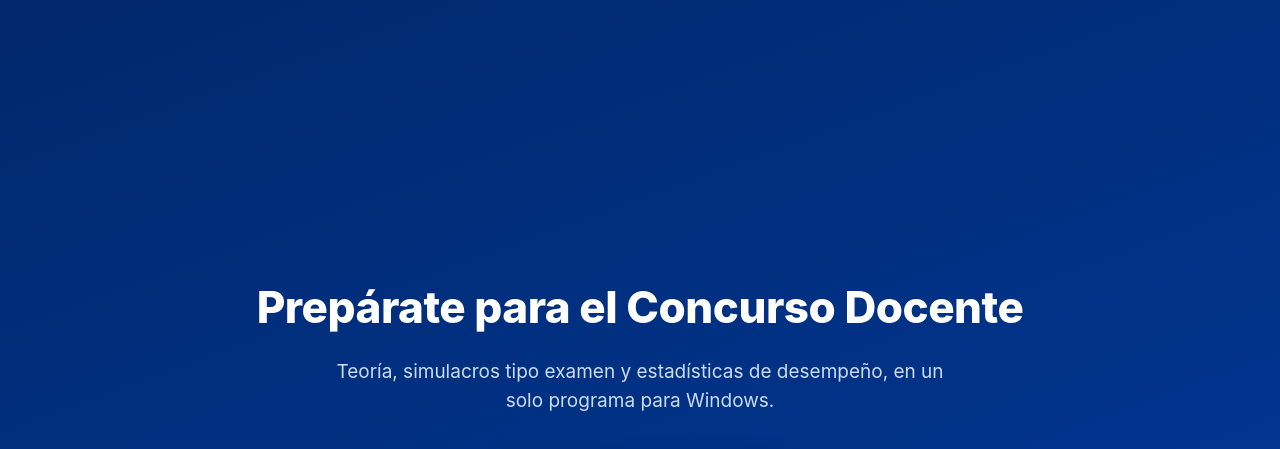
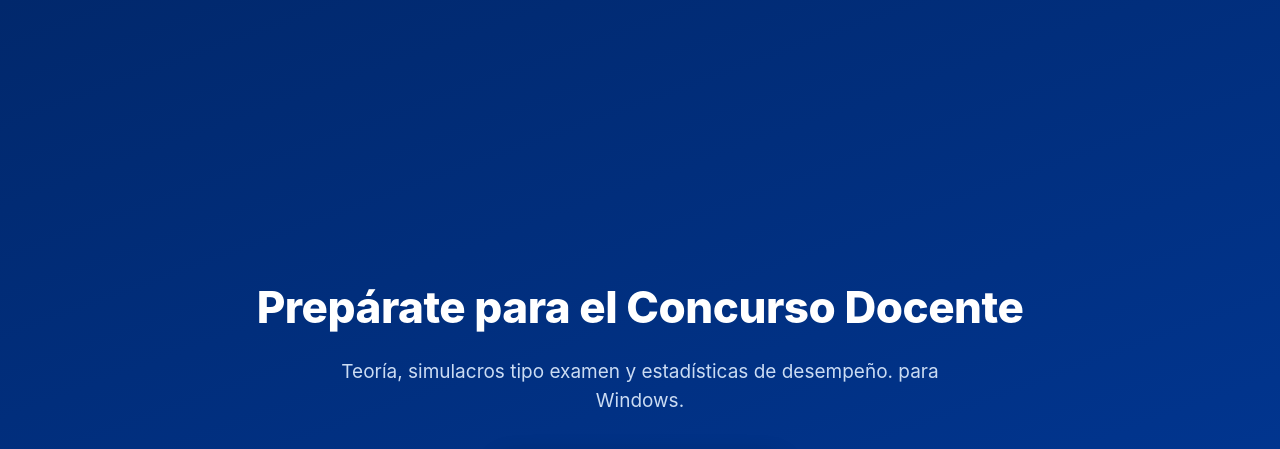
Before and after one commit to CondorColombia/condorcolombia.github.io, a plain HTML site: page index.html in a window 1280 px wide. Shown: the top 449 px of the page. Drawn offline with Linux system fonts and the light colour scheme.

Commit message:
Update description in hero section of index.html
Removed 'en un solo programa' from the description.

```diff
--- a/index.html
+++ b/index.html
@@ -79,7 +79,7 @@
     <div class="contenedor">
       <h1>Prepárate para el Concurso Docente</h1>
       <p class="subtitulo">
-        Teoría, simulacros tipo examen y estadísticas de desempeño, en un solo programa
+        Teoría, simulacros tipo examen y estadísticas de desempeño.
         para Windows.
       </p>
 
```
